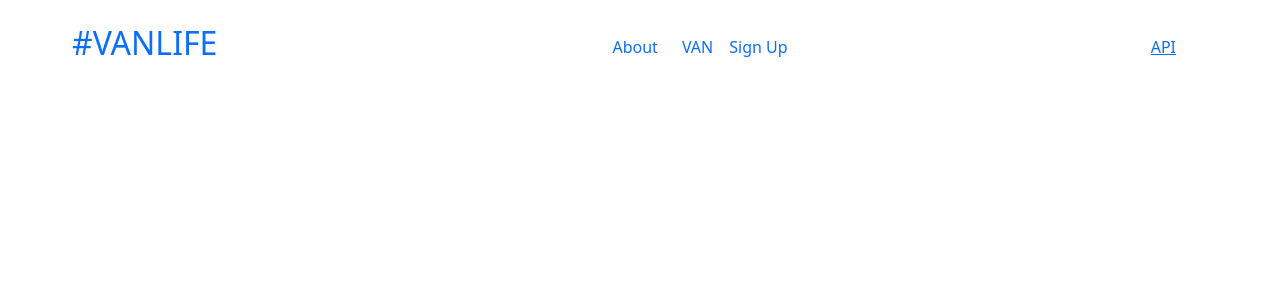
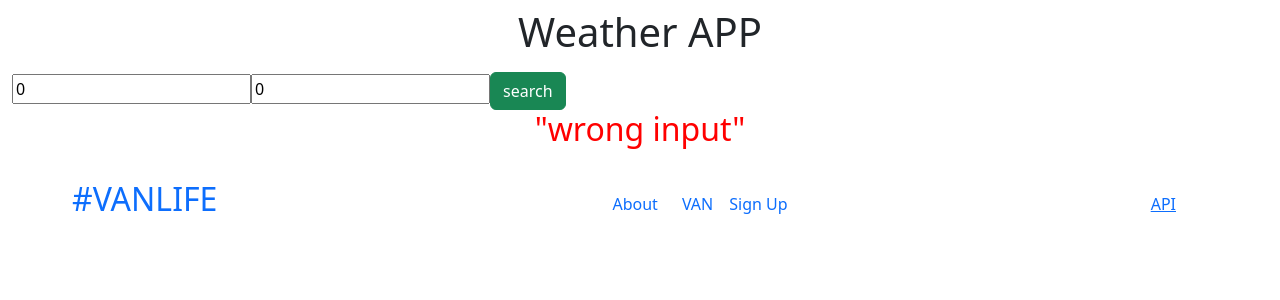
Before and after one commit to TORY-SKY/react-app-vite, a React (Vite) app: page /weather in a window 1280 px wide. Shown: the top 300 px of the page. Built offline with nearby package versions, Linux system fonts and the light colour scheme.

Commit message:
working on apis (axios, fetch, http)

```diff
--- a/src/App.tsx
+++ b/src/App.tsx
@@ -6,10 +6,12 @@ import HOMEPAGE from "./components/ReactRouter/HOMEPAGE.tsx";
 import SignUP from "./components/ReactRouter/LoginForm.tsx";
 import Context from "./components/ContextFile/Context.tsx";
 import AppliPrograI from "./components/AppliPrograI.tsx";
+import WeatherAPI from "./components/API_FILES/WeatherAPI.tsx";
 function App() {
   return (
     <>
       <Context>
+        <WeatherAPI />
         <LandingPage />
 
         <Routes>
--- /dev/null
+++ b/src/components/API_FILES/WeatherAPI.tsx
@@ -0,0 +1,59 @@
+import axios from "axios";
+import React, { useState } from "react";
+
+const WeatherAPI = () => {
+  const [long, setlong] = useState(0);
+  const [lat, setLat] = useState(0);
+  const [data, setData] = useState(0);
+  const URL_KEY = "3a33c91f8a77ec89fb6d58536eb1ede9";
+  const URL = `https://api.openweathermap.org/data/2.5/weather?lat=${lat}&lon=${long}&appid=${URL_KEY}`;
+  const WeatherAPI = async () => {
+    try {
+      const response = await axios.get(URL);
+      setData(response.data);
+    } catch (err) {
+      console.error(err);
+    }
+  };
+  return (
+    <div>
+      <nav className="nav navbar d-flex align-items-center justify-content-center">
+        <h1>Weather APP</h1>
+      </nav>
+      <div className="container-fluid">
+        <form action="">
+          <div>
+            <input
+              type="number"
+              placeholder="longitude"
+              value={long}
+              onChange={(e) => setlong(e.target.value)}
+            />
+            <input
+              type="number"
+              placeholder="latitude"
+              value={lat}
+              onChange={(e) => setLat(e.target.value)}
+            />
+            <input
+              type="button"
+              value="search"
+              className="btn btn-success"
+              onClick={WeatherAPI}
+            />
+          </div>
+        </form>
+        <div className="container d-flex align-items-center justify-content-center">
+          <h1>{data.id}</h1>
+          {isNaN(lat && long) ? (
+            console.log(data)
+          ) : (
+            <h2 style={{ color: "red" }}> "wrong input"</h2>
+          )}
+        </div>
+      </div>
+    </div>
+  );
+};
+
+export default WeatherAPI;
--- a/src/components/AppliPrograI.tsx
+++ b/src/components/AppliPrograI.tsx
@@ -2,31 +2,52 @@ import axios from "axios";
 import React, { useEffect, useState } from "react";
 
 const AppliPrograI = () => {
-  const [excuseA, setExcuseA] = useState([]);
-  const [errors, setErrors] = useState("");
-  const [family, setFamily] = useState("");
-  const fFamily = () => {
-    setFamily("family");
+  const [excuseA, setExcuseA] = useState([]); // Initial state for excuses
+  const [errors, setErrors] = useState(""); // Initial state for errors
+  const [family, setFamily] = useState(""); // Initial state for chosen category
+
+  const getExcuse = async () => {
+    try {
+      const response = await axios.get(
+        `https://excuser-three.vercel.app/v1/excuse/${family}/`
+      );
+      setExcuseA(response.data); // Update state with fetched excuse data
+    } catch (error) {
+      console.error(error);
+      setErrors(error.message); // Update state with error message
+    }
   };
-  function EXUSESE() {}
+
   useEffect(() => {
-    const Family = axios
-      .get("https://excuser-three.vercel.app/v1/excuse/family/")
-      .then((res) => setExcuseA(res.data))
-      .catch((err) => setErrors(err));
+    if (family) {
+      getExcuse(); // Fetch excuse data when a category is chosen
+    }
   }, [family]);
 
   return (
     <div>
       <h1>Generate An Excuse</h1>
-      <h1>Fetched Data id:</h1>
-      {excuseA.map((excuse) => (
-        <h2 key={excuse.id}>{excuse.excuse}</h2>
-      ))}
-      <h2>Error says: {errors}</h2>
-      <button>Party</button>
-      <button>Family</button>
-      <button>Office</button>
+      <h2>Fetched Excuse:</h2>
+      {excuseA.length > 0 && (
+        <h2 key={excuseA[0].id}>{excuseA[0].excuse}</h2> // Render only first excuse
+      )}
+      <h2>Error: {errors}</h2>
+      <button
+        onClick={() => setFamily("party")}
+        className="btn btn-danger m-2"
+        style={{}}
+      >
+        Party
+      </button>
+      <button
+        onClick={() => setFamily("family")}
+        className="btn btn-success mx-2"
+      >
+        Family
+      </button>
+      <button onClick={() => setFamily("office")} className="btn btn-dark mx-2">
+        Office
+      </button>
     </div>
   );
 };
--- a/src/components/ReactRouter/LoginForm.tsx
+++ b/src/components/ReactRouter/LoginForm.tsx
@@ -4,7 +4,19 @@ import Google from "../imagess/google1.png";
 import APPLfavicon from "../imagess/APPLE.png";
 import ContextAPII from "../ContextFile/THECONTEXT";
 import { useContext } from "react";
+import axios from "axios";
 const SignUP = () => {
+  const URL =
+    "https://api.openweathermap.org/data/3.0/onecall?lat=33.44&lon=-94.04&exclude=hourly,daily&appid={afb8d9b92457def07c3d891626c4b57b}";
+  const WeatherAPI = async () => {
+    try {
+      const response = axios.get(URL);
+      console.log(response.data);
+    } catch (err) {
+      console.error(err);
+    }
+  };
+
   //contextAPI
   const { addNo, setCloseBTN, closeBTN, displayForm, setDisplayForm } =
     useContext(ContextAPII);
```
